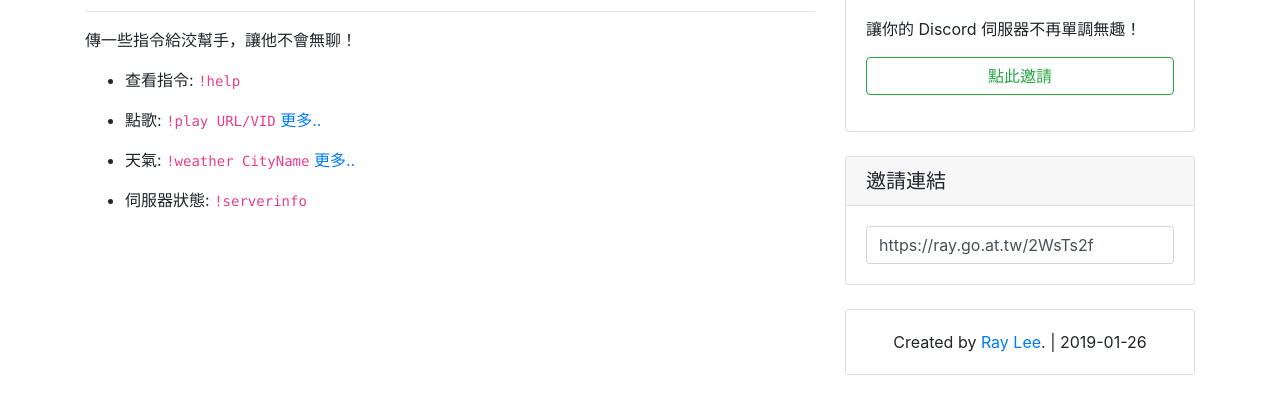
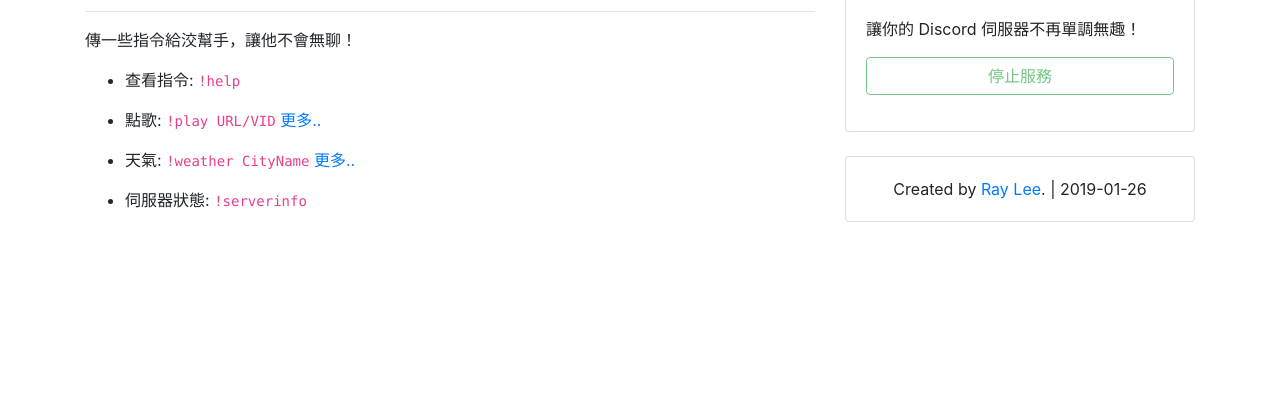
Before and after one commit to raylee930/discord-bot, a plain HTML site: page index.html in a window 1280 px wide. Shown: the part 133-546 px from the top of the page. Drawn offline with Linux system fonts and the light colour scheme.

Commit message:
Update index.html

```diff
--- a/index.html
+++ b/index.html
@@ -72,14 +72,7 @@
             <h5 class="card-header">邀請機器人</h5>
             <div class="card-body">
                 <p>讓你的 Discord 伺服器不再單調無趣！</p>
-                <p><button class="btn btn-outline-success btn-block" onclick="location.href='https://ray.go.at.tw/2WsTs2f'">點此邀請</button></p>
-            </div>
-          </div>
-
-		  <div class="card my-4">
-            <h5 class="card-header">邀請連結</h5>
-            <div class="card-body">
-                <input class="form-control" value="https://ray.go.at.tw/2WsTs2f">
+                <p><button class="btn btn-outline-success btn-block" disabled>停止服務</button></p>
             </div>
           </div>
 
```
